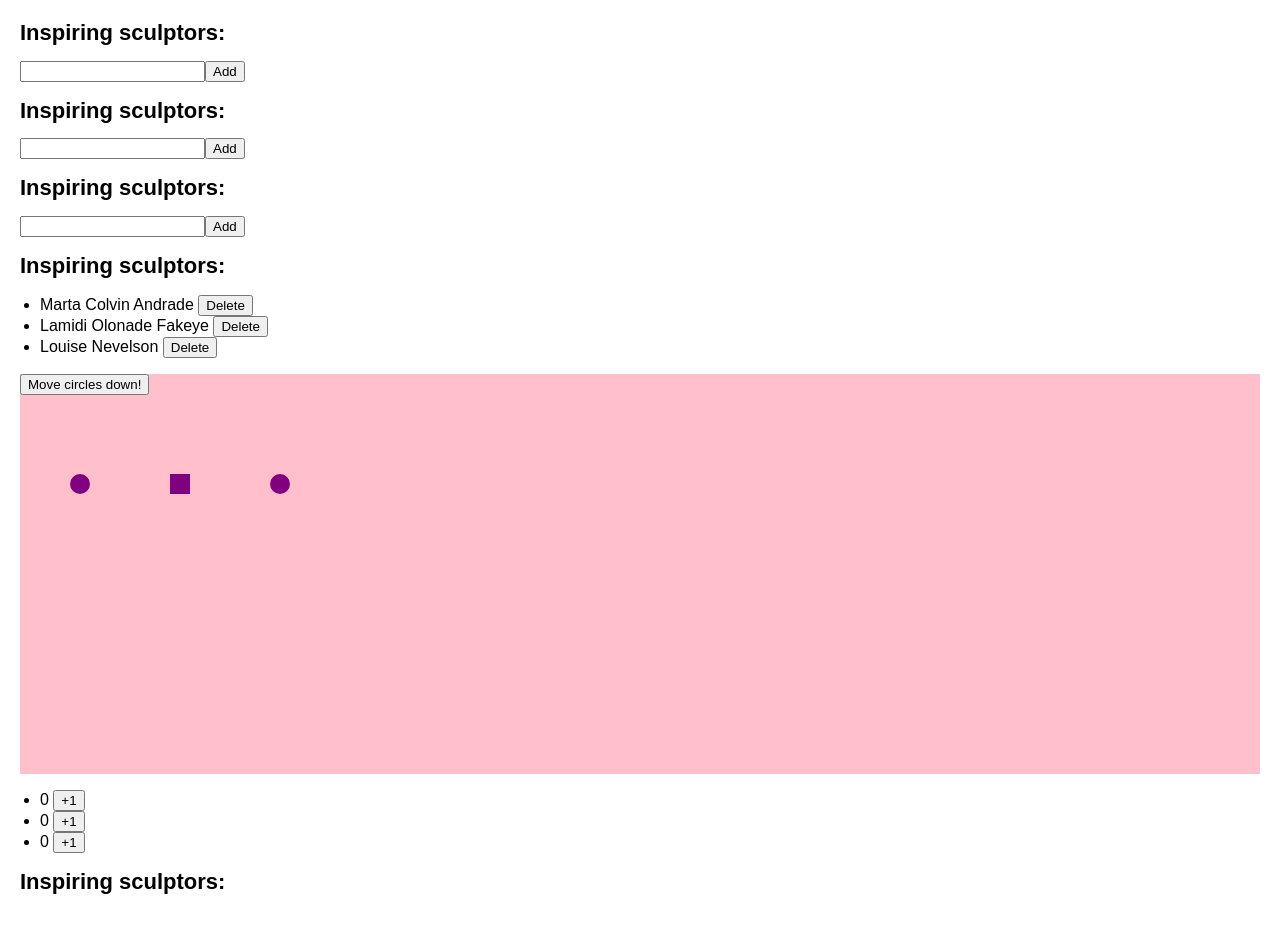
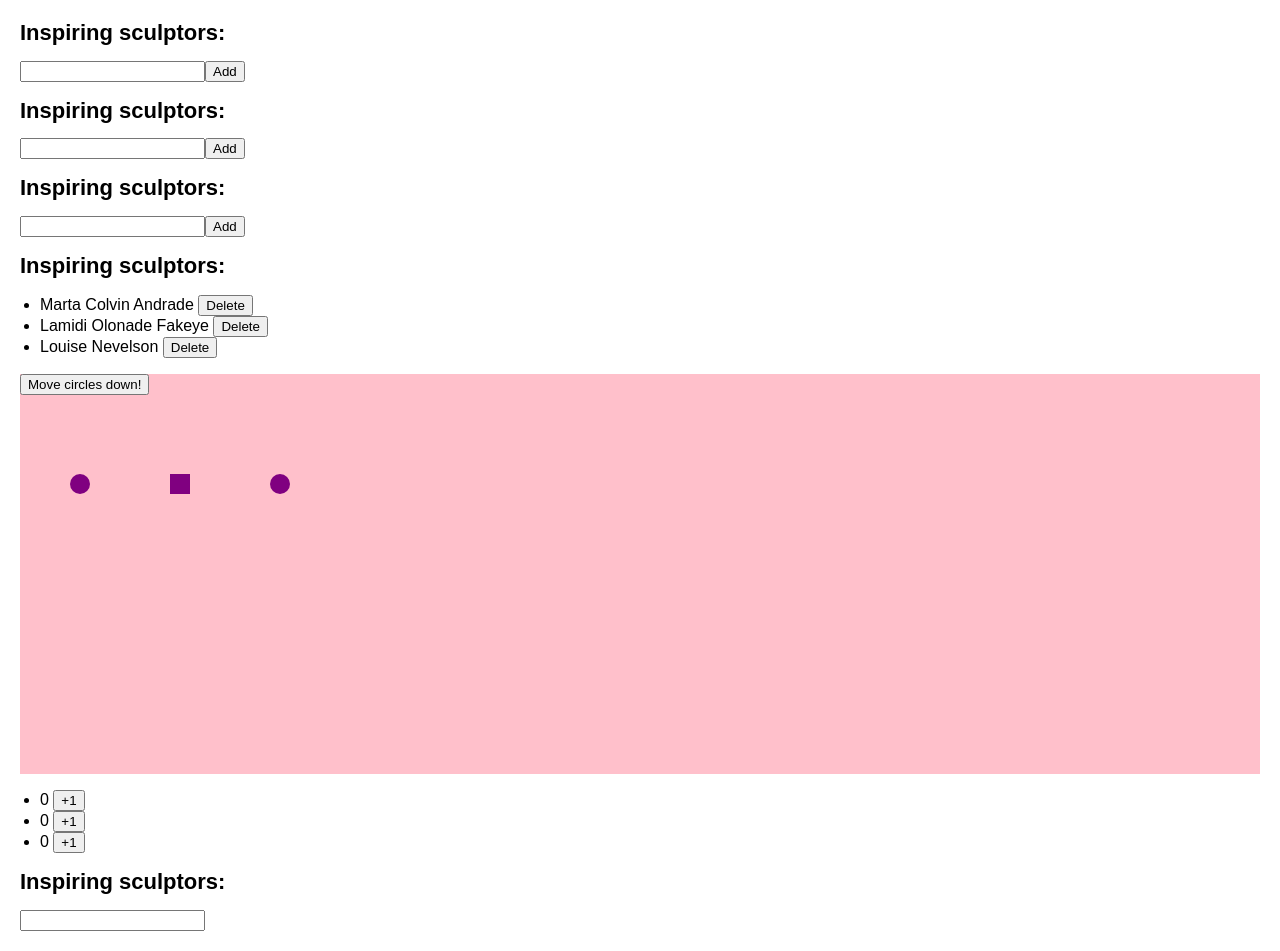
Before and after one commit to zelitosaide/react-js-course, a React (Create React App) app: page / in a window 1280 px wide. Before the commit the page ends 915 px from the top, so only its background shows below. Built offline with nearby package versions, Linux system fonts and the light colour scheme.

Commit message:
Updating arrays in state

```diff
--- a/src/learn/learn-react/adding-interactivity/updating-arrays-in-state/index.js
+++ b/src/learn/learn-react/adding-interactivity/updating-arrays-in-state/index.js
@@ -29,6 +29,12 @@ function List() {
   return (
     <>
       <h1>Inspiring sculptors:</h1>
+      <input
+        value={name}
+        onChange={function (e) {
+          setName(e.target.value);
+        }}
+      />
     </>
   );
 }
```
